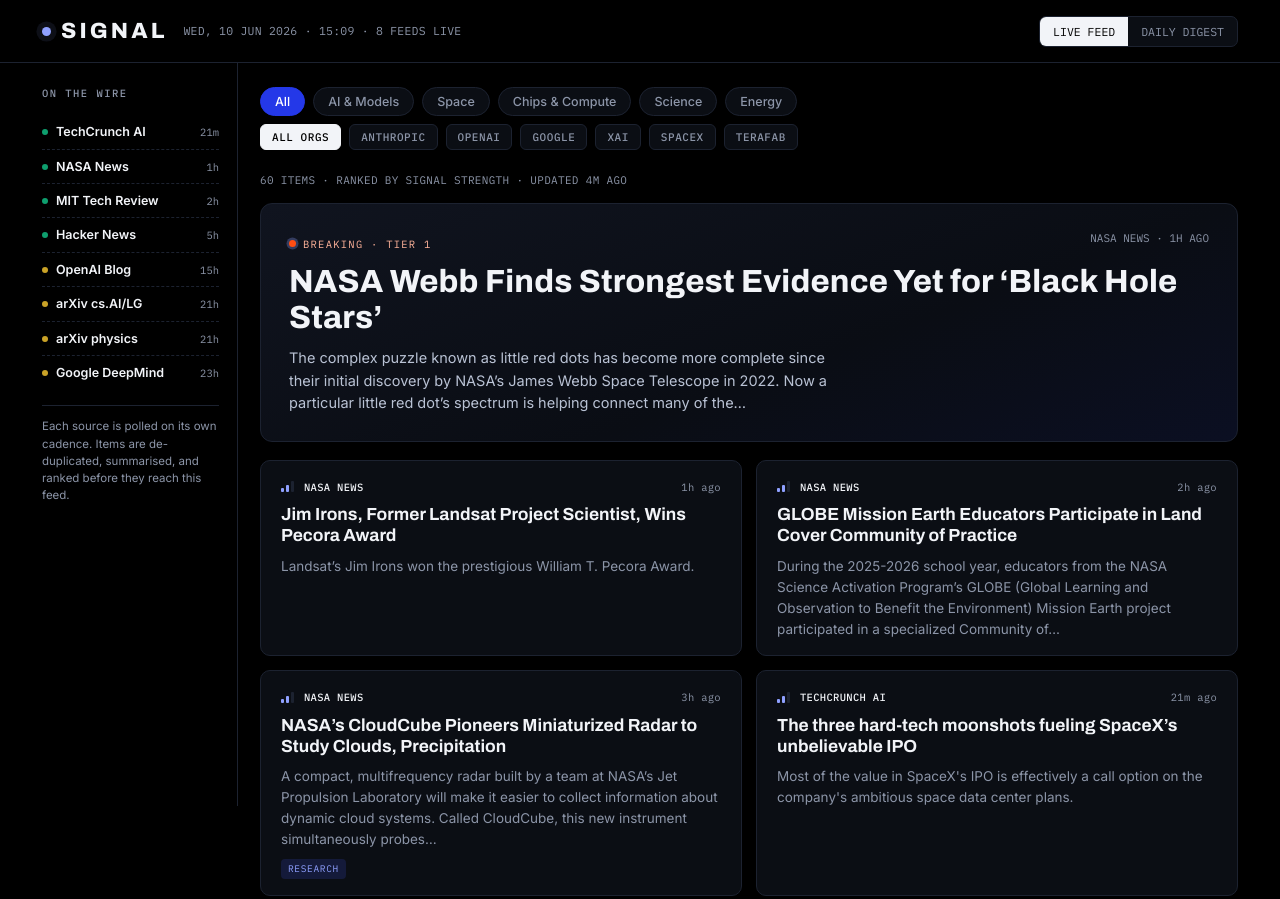
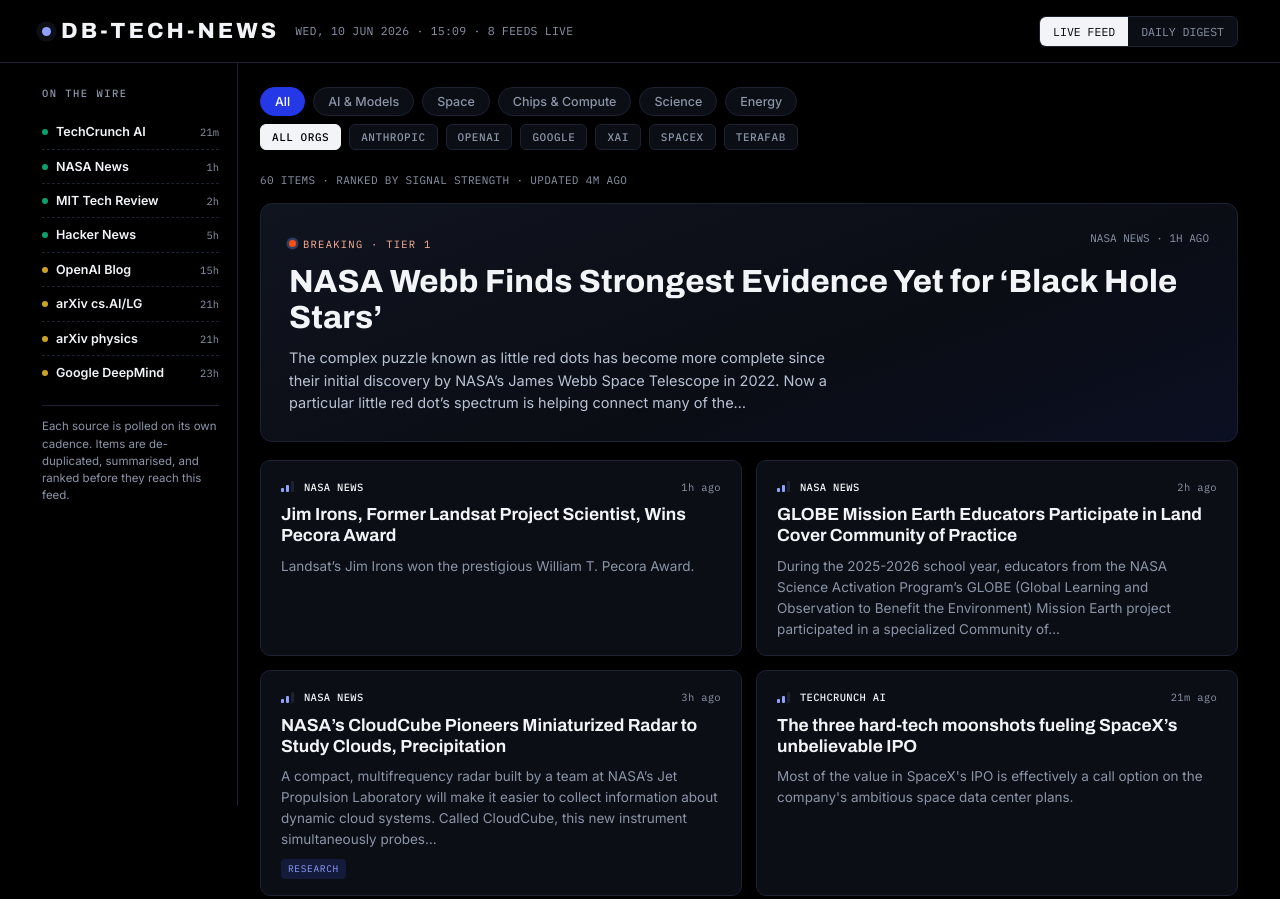
Before and after one commit to DavidJBoardman/db-tech-news, a plain HTML site: page index.html in a window 1280 px wide. Shown: the top 899 px of the page. Drawn offline with Linux system fonts and the light colour scheme.

Commit message:
Fixed headline

```diff
--- a/index.html
+++ b/index.html
@@ -3,7 +3,7 @@
 <head>
 <meta charset="UTF-8">
 <meta name="viewport" content="width=device-width, initial-scale=1.0">
-<title>SIGNAL — Frontier Tech Briefing</title>
+<title>DB-TECH-NEWS — Frontier Tech Briefing</title>
 <meta name="description" content="The absolute latest in AI, space, compute, science and energy — de-duplicated, ranked, TL;DR-first. Updated every ~30 minutes.">
 <link rel="preconnect" href="https://fonts.googleapis.com">
 <link href="https://fonts.googleapis.com/css2?family=Archivo:wdth,wght@75,500..800&family=IBM+Plex+Mono:wght@400;500&family=Inter:wght@400;500;600&display=swap" rel="stylesheet">
@@ -150,7 +150,7 @@
 
 <header>
   <div class="bar">
-    <div class="wordmark"><span class="dot" aria-hidden="true"></span>SIGNAL</div>
+    <div class="wordmark"><span class="dot" aria-hidden="true"></span>DB-TECH-NEWS</div>
     <div class="meta" id="barMeta">CONNECTING…</div>
     <div class="spacer"></div>
     <div class="mode" role="tablist" aria-label="View mode">
```
